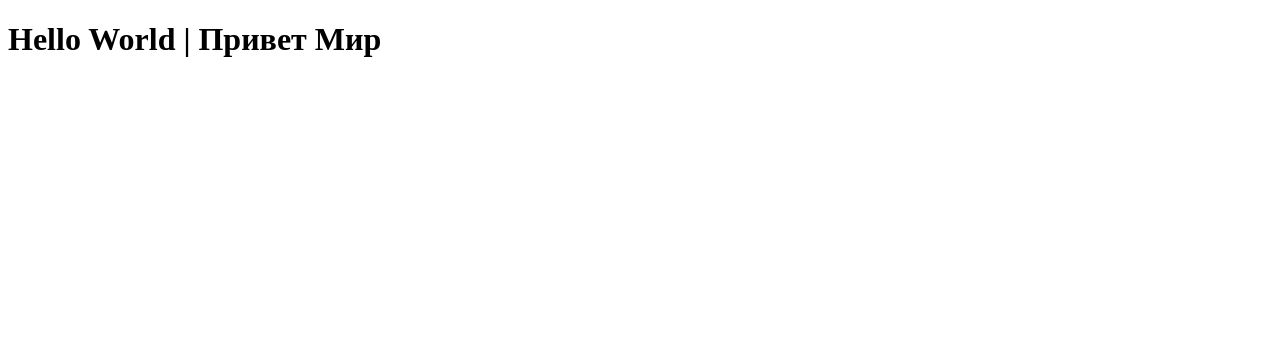
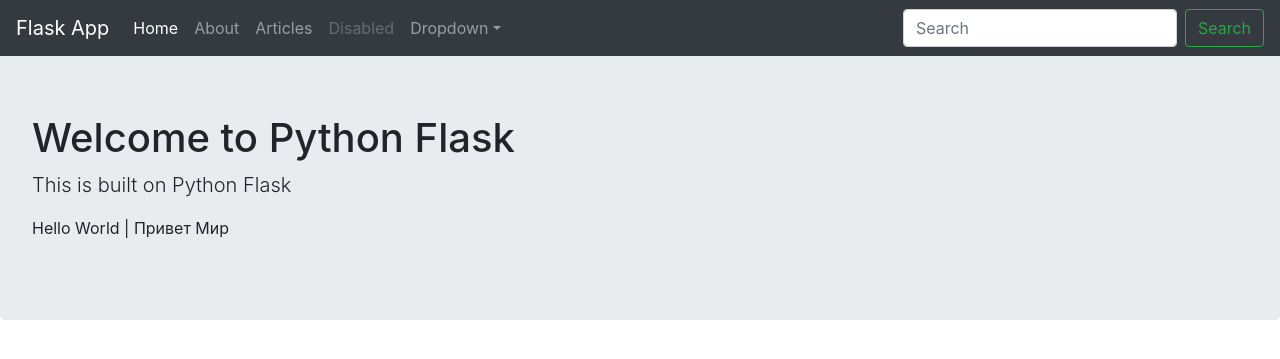
Before and after one commit to chili512/flask, a Flask app: page / in a window 1280 px wide. Shown: the top 359 px of the page. Run offline with Flask 2, Linux system fonts and the light colour scheme; some libraries are stand-ins or nearby versions.

Commit message:
Merge a small piece of code

```diff
--- /dev/null
+++ b/app.py
@@ -0,0 +1,68 @@
+from flask import Flask, request, render_template
+
+from data import Articles
+
+app = Flask(__name__)
+
+Articles = Articles()
+
+
+@app.route('/')
+def index():
+    # return 'Hello World! {}'.format(request.method)
+    return render_template('index.html', name="Hello World | Привет Мир")
+
+
+@app.route('/bacon', methods=['GET', 'POST'])
+def bacon():
+    if request.method == 'POST':
+        return 'Method used was POST'
+    else:
+        return 'Method was GET'
+
+
+@app.route('/cars/<name>')
+def cars(name):
+    return render_template('cars.html', name=name)
+
+
+@app.route('/about')
+def about():
+    return render_template('about.html')
+
+
+@app.route('/articles')
+def articles():
+    articles = Articles
+    return render_template('articles.html', articles=articles)
+
+
+@app.route('/article/<int:id>/')
+def article(id):
+    return render_template('article.html', id=id)
+
+
+@app.route('/info/<topic>')
+def info(topic):
+    return '<html><head><title>About</title></head><body><h1>Information {}</h1></body></html>'.format(topic)
+
+
+@app.route('/post/<int:id>')
+def post(id):
+    return '<html><head><title>About</title></head><body><h1>Information {}</h1></body></html>'.format(id)
+
+
+@app.route('/user')
+@app.route('/user/<username>')
+def user(username=None):
+    return render_template('user.html', username=username)
+
+
+@app.route('/shopping')
+def shopping():
+    food = ['cheese', 'tomato', 'ham', 'bread']
+    return render_template('shopping.html', food=food)
+
+
+if __name__ == '__main__':
+    app.run(debug=True)
--- /dev/null
+++ b/static/main.css
@@ -0,0 +1,9 @@
+main{
+    position: absolute;
+    left: 0;
+    margin-top: 50px;
+    width: 100%;
+}
+h2{
+    color: red;
+}
--- /dev/null
+++ b/templates/cars.html
@@ -0,0 +1,4 @@
+{% extends 'layout.html' %}
+{% block body %}
+    <h2>Car {{ name }}</h2>
+{% endblock %}
--- /dev/null
+++ b/templates/includes/_navbar.html
@@ -0,0 +1,37 @@
+<nav class="navbar navbar-expand-md navbar-dark bg-dark fixed-top">
+    <a class="navbar-brand" href="/">Flask App</a>
+    <button class="navbar-toggler" type="button" data-toggle="collapse" data-target="#navbarsExampleDefault"
+            aria-controls="navbarsExampleDefault" aria-expanded="false" aria-label="Toggle navigation">
+        <span class="navbar-toggler-icon"></span>
+    </button>
+
+    <div class="collapse navbar-collapse" id="navbarsExampleDefault">
+        <ul class="navbar-nav mr-auto">
+            <li class="nav-item active">
+                <a class="nav-link" href="/">Home <span class="sr-only">(current)</span></a>
+            </li>
+            <li class="nav-item">
+                <a class="nav-link" href="/about">About</a>
+            </li>
+            <li class="nav-item">
+                <a class="nav-link" href="/articles">Articles</a>
+            </li>
+            <li class="nav-item">
+                <a class="nav-link disabled" href="#">Disabled</a>
+            </li>
+            <li class="nav-item dropdown">
+                <a class="nav-link dropdown-toggle" href="#" id="dropdown01" data-toggle="dropdown"
+                   aria-haspopup="true" aria-expanded="false">Dropdown</a>
+                <div class="dropdown-menu" aria-labelledby="dropdown01">
+                    <a class="dropdown-item" href="/about">About</a>
+                    <a class="dropdown-item" href="/cars">Cars</a>
+                    <a class="dropdown-item" href="/bacon">Something else here</a>
+                </div>
+            </li>
+        </ul>
+        <form class="form-inline my-2 my-lg-0">
+            <input class="form-control mr-sm-2" type="text" placeholder="Search" aria-label="Search">
+            <button class="btn btn-outline-success my-2 my-sm-0" type="submit">Search</button>
+        </form>
+    </div>
+</nav>
--- a/templates/index.html
+++ b/templates/index.html
@@ -1,10 +1,8 @@
-<!DOCTYPE html>
-<html lang="en">
-<head>
-    <meta charset="UTF-8">
-    <title>Title</title>
-</head>
-<body>
-<h1>{{ name }}</h1>
-</body>
-</html>
+{% extends 'layout.html' %}
+{% block body %}
+    <div class="jumbotron">
+        <h1>Welcome to Python Flask</h1>
+        <p class="lead">This is built on Python Flask</p>
+        <p>{{ name }}</p>
+    </div>
+{% endblock %}
--- /dev/null
+++ b/templates/layout.html
@@ -0,0 +1,18 @@
+<!DOCTYPE html>
+<html lang="en">
+<head>
+    <meta charset="UTF-8">
+    <title>{% block title %}{% endblock %}</title>
+    <link href="https://stackpath.bootstrapcdn.com/bootstrap/4.1.3/css/bootstrap.min.css" rel="stylesheet"
+          type="text/css"/>
+    <link rel="stylesheet" type="text/css" href="{{ url_for('static', filename='main.css') }}">
+</head>
+<body>
+{% include 'includes/_navbar.html' %}
+<main>
+    {% block body %}{% endblock %}
+</main>
+<script type="text/javascript"
+        src="https://stackpath.bootstrapcdn.com/bootstrap/4.1.3/js/bootstrap.min.js"></script>
+</body>
+</html>
```
Also changed, not shown: data.py (added, +9 -0 lines), templates/about.html (added, +9 -0 lines), templates/article.html (added, +14 -0 lines), templates/articles.html (added, +20 -0 lines), templates/shopping.html (added, +9 -0 lines), templates/user.html (added, +8 -0 lines).
